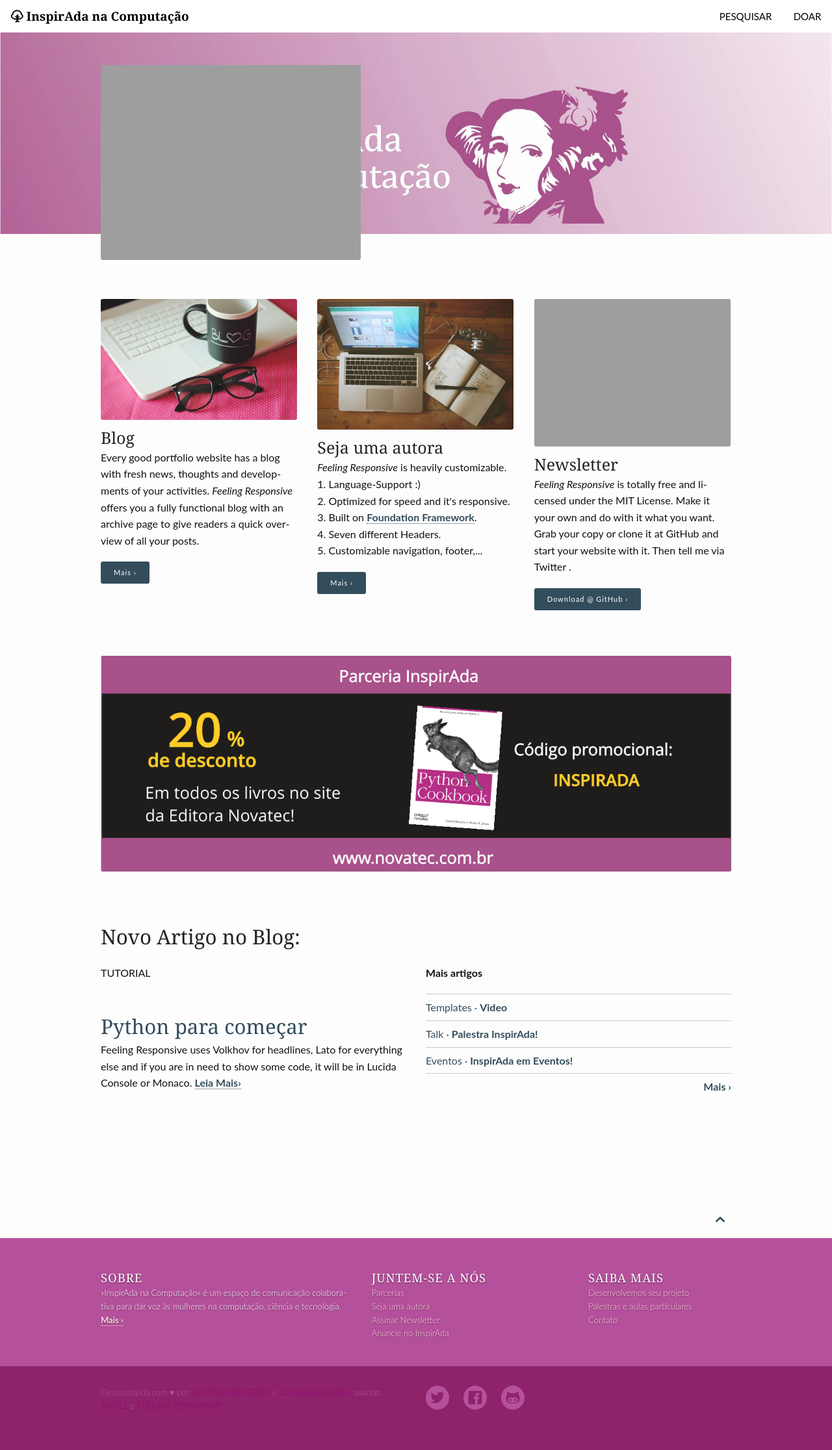
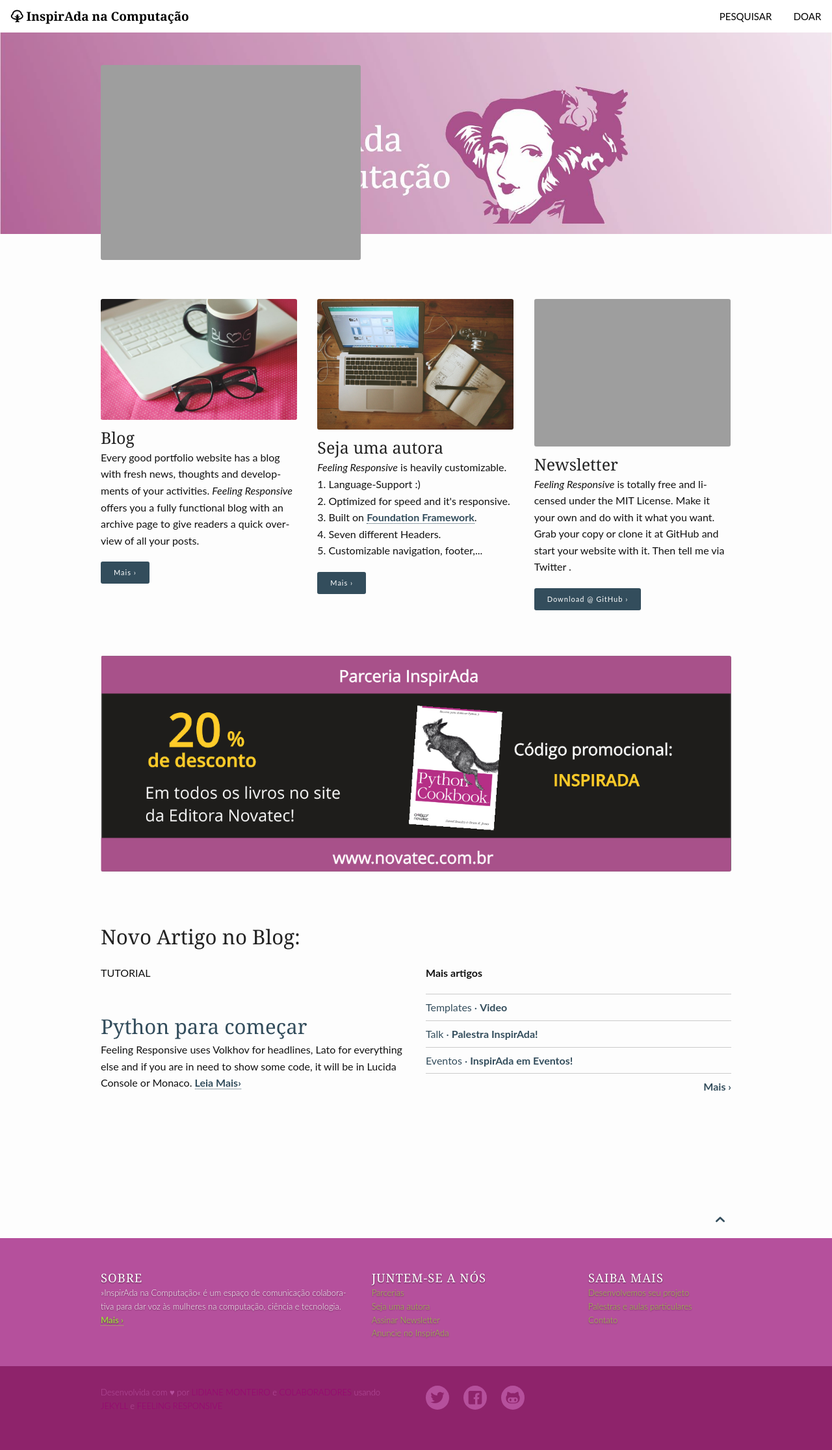
Before and after one commit to inspiradanacomputacao/inspiradanacomputacao.github.io, a Jekyll site: the page built from index.md, in a window 1280 px wide. Shown: the whole page at 65% size. Built offline with Jekyll 4.4.1, drawn with Linux system fonts in a browser that asks for light colours.

Commit message:
ajustando cor do footer

```diff
--- a/_sass/_02_settings_colors.scss
+++ b/_sass/_02_settings_colors.scss
@@ -110,7 +110,7 @@
 
 $footer-bg: #B5509C;
 $footer-color: #fff;
-$footer-link-color: $ci-7;
+$footer-link-color: $ci-6;
 
 
 $subfooter-bg: #8E236B;
```
